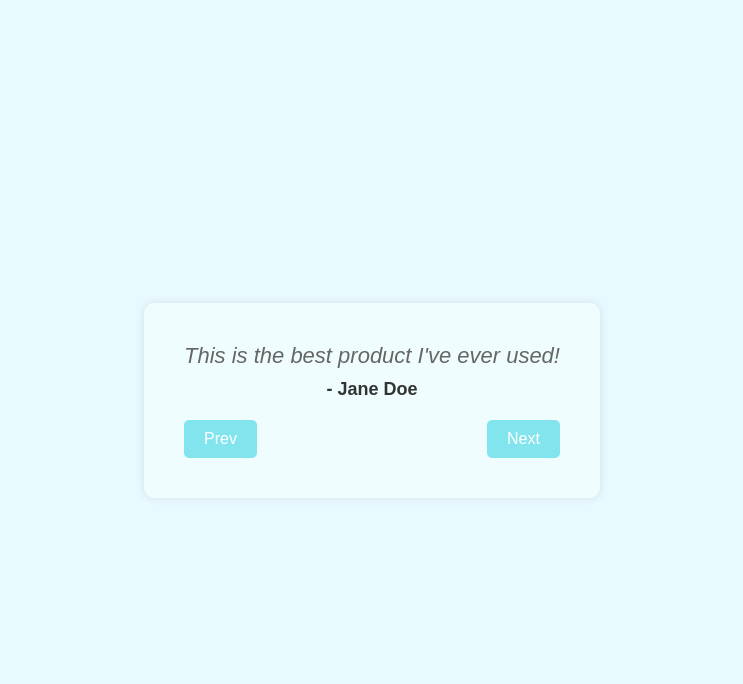
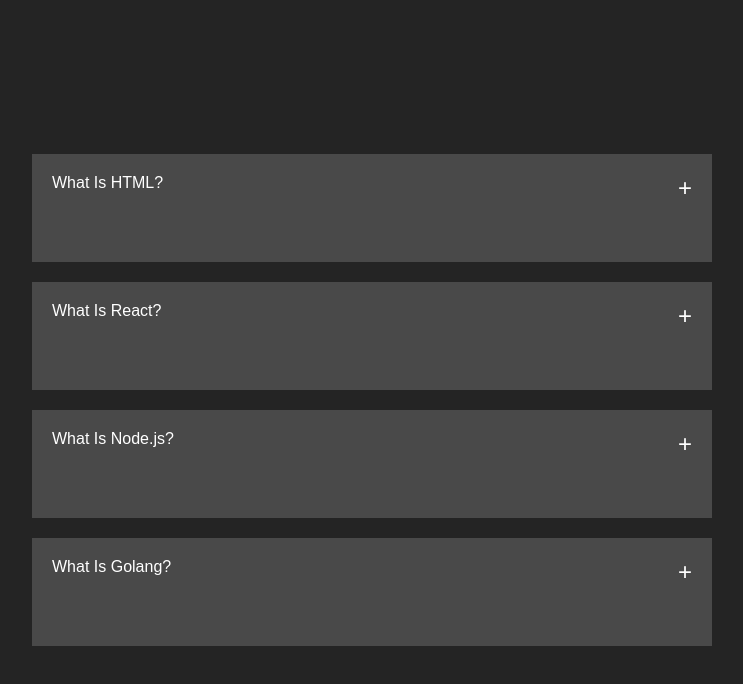
Before and after one commit to teddyhabtamu/Monster, a React (Vite) app in the folder project-demos/: page / in a window 1280 px wide. Shown: the top 684 px of the page, without its empty margins (268-1011 px from the left). Built offline with nearby package versions, Linux system fonts and the light colour scheme.

Commit message:
Accordion

```diff
--- a/project-demos/src/App.jsx
+++ b/project-demos/src/App.jsx
@@ -1,13 +1,16 @@
-import React from 'react'
-import Counter from './components/Counter'
-import Todo from './components/Todo'
-import Meals from './components/Meals'
-import Calculator from './components/Calculator'
-import ToggleBackgroundColor from './components/ToggleBackgroundColor'
-import HiddenSearchBar from './components/HiddenSearchBar'
-import Testimonials from './components/Testimonials'
+import React from "react";
+import Counter from "./components/Counter";
+import Todo from "./components/Todo";
+import Meals from "./components/Meals";
+import Calculator from "./components/Calculator";
+import ToggleBackgroundColor from "./components/ToggleBackgroundColor";
+import HiddenSearchBar from "./components/HiddenSearchBar";
+import Testimonials from "./components/Testimonials";
+import { accordionData } from "./utils/content";
+import Accordion from "./components/Accordion";
 
 const App = () => {
+  console.log(accordionData);
   return (
     <div>
       {/* <Counter/> */}
@@ -16,9 +19,14 @@ const App = () => {
       {/* <Calculator/> */}
       {/* <ToggleBackgroundColor/> */}
       {/* <HiddenSearchBar/> */}
-      <Testimonials/>
+      {/* <Testimonials/> */}
+      <div className="accordion">
+        {accordionData.map(({ title, content }) => (
+          <Accordion title={title} content={content} />
+        ))}
+      </div>
     </div>
-  )
-}
+  );
+};
 
-export default App
+export default App;
--- /dev/null
+++ b/project-demos/src/components/Accordion.jsx
@@ -0,0 +1,16 @@
+import React from "react";
+import { useState } from "react";
+import "../style.css"
+
+const Accordion = ({ title, content }) => {
+  const [isActive, setIsActive] = useState(false);
+  return <section className="accordion-card" key={Math.random()}>
+    <div className="header" onClick={() => setIsActive(!isActive)}>
+      <div>{title}</div>
+      <p className="icon">{isActive ? '-': '+'}</p>
+    </div>
+    <p className="card-info">{isActive ? content : ""}</p>
+  </section>;
+};
+
+export default Accordion;
--- a/project-demos/src/style.css
+++ b/project-demos/src/style.css
@@ -5,57 +5,45 @@
 }
 
 body {
+  background: rgb(36, 36, 36);
+  color: #fff;
+  font-family: sans-serif;
+  height: 100vh;
   display: flex;
+  flex-direction: column;
   justify-content: center;
   align-items: center;
-  height: 100vh;
-  background-color: #e8faff;
 }
 
-.testimonials {
-  margin: 0 auto;
-  text-align: center;
-  font-family: sans-serif;
-  border-radius: 10px;
-  padding: 40px;
-  box-shadow: 0 0 10px rgba(0, 0, 0, 0.1);
-  background-color: #f0fdfe;
+.container {
+  border: 2px solid white;
 }
 
-.testimonials-quote {
-  font-size: 22px;
-  font-style: italic;
-  margin-bottom: 10px;
-  color: #666;
+.accordion-card {
+  margin: 20px;
+  padding: 20px;
+  background: rgb(73, 73, 73);
 }
 
-.testimonials-author {
-  font-size: 18px;
-  font-weight: bold;
-  margin-bottom: 20px;
-  color: #333;
+.header {
+  display: flex;
+  justify-content: space-between;
+  width: 40rem;
 }
 
-.testimonials-nav {
+.card-title {
   display: flex;
   justify-content: space-between;
+  width: 50rem;
 }
 
-.testimonials-nav button {
-  padding: 10px 20px;
-  border: none;
-  background-color: #82e5ee;
-  color: #fff;
-  font-size: 16px;
+.icon {
+  font-size: 1.5rem;
   cursor: pointer;
-  border-radius: 5px;
-  transition: background-color 0.3s;
 }
 
-.testimonials-nav button:hover {
-  background-color: #037680;
+p.card-info {
+  width: 30rem;
+  padding: 20px 0;
+  line-height: 1.3;
 }
-
-.testimonials-nav button:active {
-  transform: scale(0.95);
-}
--- /dev/null
+++ b/project-demos/src/utils/content.js
@@ -0,0 +1,18 @@
+export const accordionData = [
+  {
+    title: "What Is HTML?",
+    content: `The HyperText Markup Language or HTML is the standard markup language for documents designed to be displayed in a web browser. It can be assisted by technologies such as Cascading Style Sheets and scripting languages such as JavaScript.`,
+  },
+  {
+    title: "What Is React?",
+    content: `React is a free and open-source front-end JavaScript library for building user interfaces based on UI components. It is maintained by Meta and a community of individual developers and companies.`,
+  },
+  {
+    title: "What Is Node.js?",
+    content: `Node.js is a cross-platform, open-source server environment that can run on Windows, Linux, Unix, macOS, and more. Node.js is a back-end JavaScript runtime environment, runs on the V8 JavaScript Engine, and executes JavaScript code outside a web browser.`,
+  },
+  {
+    title: "What Is Golang?",
+    content: `Go is a statically typed, compiled programming language designed at Google by Robert Griesemer, Rob Pike, and Ken Thompson. It is syntactically similar to C, but with memory safety, garbage collection, structural typing, and CSP-style concurrency`,
+  },
+];
```
